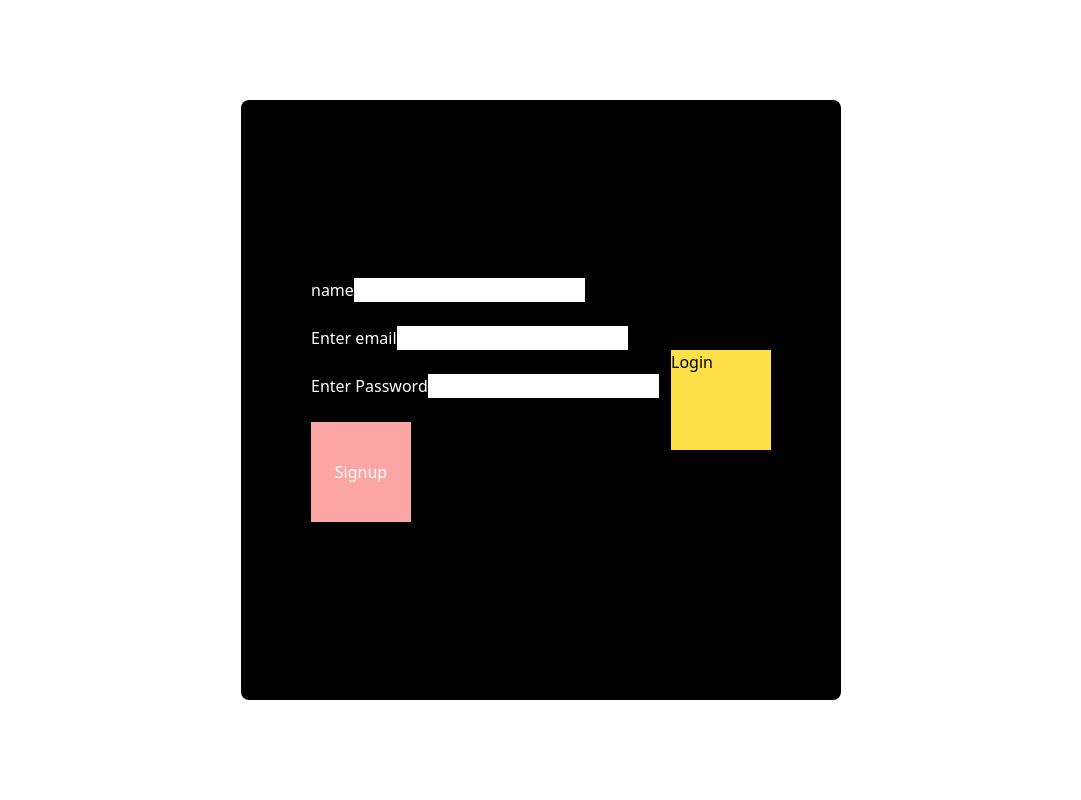
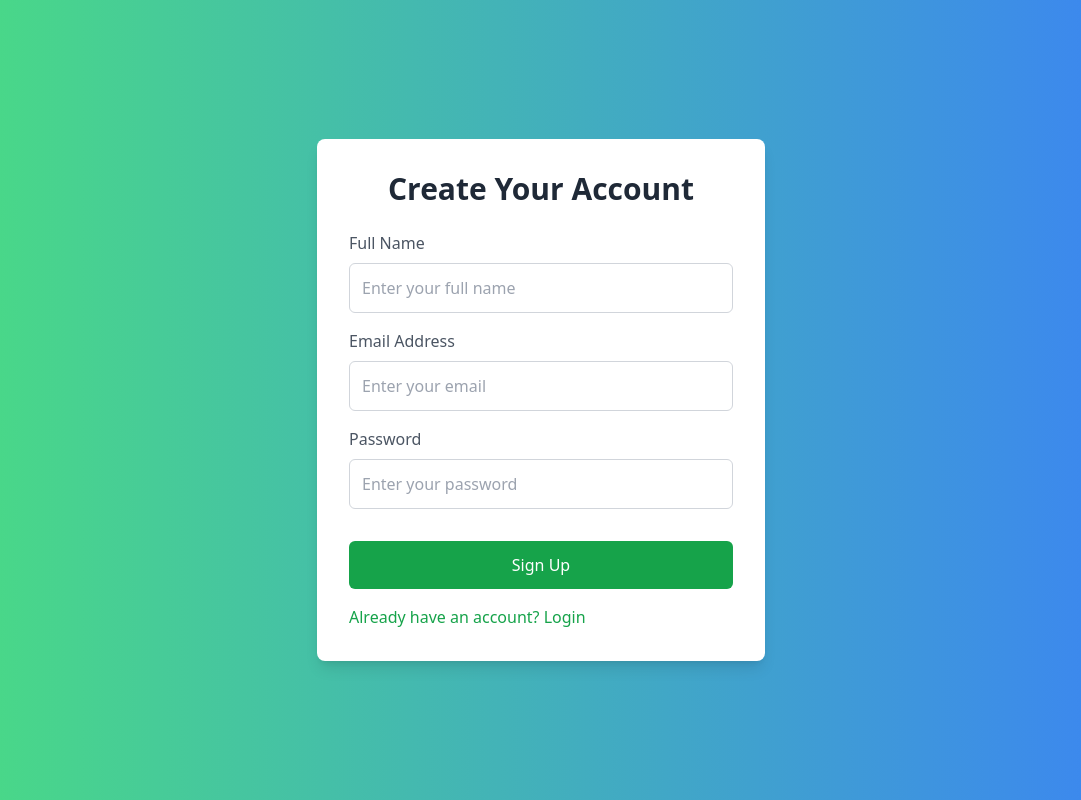
Before and after one commit to Mayankjoshi9/Connectify-ChatApp, a React (Vite) app in the folder frontend/: page /signup in a window 1280 px wide. Shown: the whole page, without its empty margins (99-1180 px from the left). Built offline with nearby package versions, Linux system fonts and the light colour scheme.

Commit message:
optimise code + create no session

```diff
--- a/frontend/src/pages/Login.jsx
+++ b/frontend/src/pages/Login.jsx
@@ -1,84 +1,100 @@
-import  { useState } from 'react'
+import { useState } from 'react';
 import { useDispatch, useSelector } from 'react-redux';
-import { login } from "../services/authAPI"
+import { login } from '../services/authAPI';
 import { Link, useNavigate } from 'react-router-dom';
-
 
 const Login = () => {
   const dispatch = useDispatch();
   const navigate = useNavigate();
   const [formData, setFormData] = useState({
-    email: "",
-    password: ""
-  })
+    email: '',
+    password: '',
+  });
   const { email, password } = formData;
 
   const changeHandler = (e) => {
-    setFormData((prevData) => (
-      {
-        ...prevData,
-        [e.target.name]: e.target.value,
-      }))
-  }
+    setFormData((prevData) => ({
+      ...prevData,
+      [e.target.name]: e.target.value,
+    }));
+  };
 
   const submitHandler = (e) => {
     e.preventDefault();
+    dispatch(login(email, password, navigate));
+  };
 
-    dispatch(login(email, password, navigate));
-
-  }
-
-  const loading = useSelector((state) => state.auth.loading)
+  const loading = useSelector((state) => state.auth.loading);
 
   return (
-    <div className='w-full h-full flex justify-center items-center'>
+    <div className="min-h-screen flex items-center justify-center bg-gradient-to-r from-blue-500 to-purple-600">
+      {loading ? (
+        <div className="text-white text-2xl">Loading...</div>
+      ) : (
+        <div className="bg-white shadow-lg rounded-lg p-8 w-full max-w-md">
+          <h2 className="text-3xl font-semibold text-center text-gray-800 mb-6">
+            Welcome Back
+          </h2>
+          <form onSubmit={submitHandler} className="flex flex-col gap-4">
+            <div className="flex flex-col">
+              <label htmlFor="email" className="text-gray-600 mb-2">
+                Email Address
+              </label>
+              <input
+                id="email"
+                type="email"
+                name="email"
+                value={email}
+                onChange={changeHandler}
+                required
+                className="p-3 rounded-md border border-gray-300 focus:outline-none focus:ring-2 focus:ring-blue-500"
+                placeholder="Enter your email"
+              />
+            </div>
 
-      {loading ? (<div className='h-full w-full text-center bg-black text-yellow-500'>Loading</div>) :
-        (<div className='w-[600px] h-[600px] bg-black rounded-lg flex justify-center items-center'>
-
-          <form onSubmit={submitHandler} className='text-white flex flex-col gap-6 w-[60%]  '>
-            <label> Enter email
+            <div className="flex flex-col">
+              <label htmlFor="password" className="text-gray-600 mb-2">
+                Password
+              </label>
               <input
-                className='text-black'
-                required
-                type='email'
-                value={email}
-                name="email"
-                onChange={changeHandler}
-              />
-            </label>
-
-            <label> Enter Password
-              <input
-                className='text-black'
-                required
-                type='text'
+                id="password"
+                type="password"
                 name="password"
                 value={password}
                 onChange={changeHandler}
+                required
+                className="p-3 rounded-md border border-gray-300 focus:outline-none focus:ring-2 focus:ring-blue-500"
+                placeholder="Enter your password"
               />
-            </label>
+            </div>
 
-
-            <button type="submit" className='w-[100px] h-[100px] bg-red-300'>
+            <button
+              type="submit"
+              className="mt-4 p-3 bg-blue-600 text-white rounded-md hover:bg-blue-700 transition duration-200"
+            >
               Login
             </button>
+          </form>
 
-            <Link to={"/resetpassword"} className='w-[100px] h-[50px] bg-pink-500'>
-              resetPassword
+          <div className="flex justify-between items-center mt-4">
+            <Link
+              to="/resetpassword"
+              className="text-blue-600 hover:underline"
+            >
+              Forgot Password?
             </Link>
 
+            <Link
+              to="/signup"
+              className="text-blue-600 hover:underline"
+            >
+              Create an Account
+            </Link>
+          </div>
+        </div>
+      )}
+    </div>
+  );
+};
 
-          </form>
-
-          <Link to="/signup" className='w-[100px] h-[100px] bg-yellow-300'>
-               Signup
-          </Link>
-        </div >
-        )
-      }
-    </div >
-  )
-}
-
-export default Login
+export default Login;
--- a/frontend/src/pages/ResetPassword.jsx
+++ b/frontend/src/pages/ResetPassword.jsx
@@ -1,45 +1,57 @@
-import { useState } from 'react'
+import { useState } from 'react';
 import { resetPasswordToken } from '../services/authAPI';
 import { useDispatch, useSelector } from 'react-redux';
 
 const ResetPassword = () => {
-  const [email, setEmail] = useState("");
+  const [email, setEmail] = useState('');
   const [emailSent, setEmailSent] = useState(false);
-  const dispatch=useDispatch();
-  const loading=useSelector((state)=>state.auth.loading);
+  const dispatch = useDispatch();
+  const loading = useSelector((state) => state.auth.loading);
+
   const submitHandler = (e) => {
     e.preventDefault();
     dispatch(resetPasswordToken(email, setEmailSent));
-  }
+  };
+
   return (
-    <div className='w-full h-full flex justify-center items-center bg-red-300'>
+    <div className="min-h-screen flex items-center justify-center bg-gradient-to-r from-green-400 to-blue-500">
       {loading ? (
-        <div className='loader'>Loading</div>
-      ) :(
-          <div className='w-full h-full bg-slate-300'>
-           <p className='text-center text-xl font-extrabold text-purple-900'>{!emailSent?"send mail":"resend mail"}</p>
-          <form onSubmit={submitHandler} className='text-black w-[80%] h-[60%] flex flex-col justify-center items-center bg-purple-300  gap-6   '>
-            {!emailSent && (<label>email
-              <input
-                className='text-black'
-                required
-                name='email'
-                type='email'
-                value={email}
-                onChange={(e) => {
-                  setEmail(e.target.value);
-                }}
-              />
-            </label>
+        <div className="text-white text-2xl">Loading...</div>
+      ) : (
+        <div className="bg-white shadow-lg rounded-lg p-8 w-full max-w-md">
+          <h2 className="text-3xl font-semibold text-center text-gray-800 mb-6">
+            {emailSent ? 'Resend Password Reset Email' : 'Reset Your Password'}
+          </h2>
+          <form onSubmit={submitHandler} className="flex flex-col gap-4">
+            {!emailSent && (
+              <div className="flex flex-col">
+                <label htmlFor="email" className="text-gray-600 mb-2">
+                  Email Address
+                </label>
+                <input
+                  id="email"
+                  type="email"
+                  name="email"
+                  value={email}
+                  onChange={(e) => setEmail(e.target.value)}
+                  required
+                  className="p-3 rounded-md border border-gray-300 focus:outline-none focus:ring-2 focus:ring-green-500"
+                  placeholder="Enter your email"
+                />
+              </div>
             )}
 
-            <button className='w-[100px] h-[50px] bg-slate-400' type='submit'>{!emailSent?"Send Email":"Resend Email"}</button>
+            <button
+              type="submit"
+              className="mt-4 p-3 bg-green-600 text-white rounded-md hover:bg-green-700 transition duration-200"
+            >
+              {emailSent ? 'Resend Email' : 'Send Email'}
+            </button>
           </form>
-          </div>
-        )}
+        </div>
+      )}
+    </div>
+  );
+};
 
-    </div>
-  )
-}
-
-export default ResetPassword
+export default ResetPassword;
--- a/frontend/src/pages/Signup.jsx
+++ b/frontend/src/pages/Signup.jsx
@@ -1,98 +1,113 @@
-import { useState } from 'react'
+import { useState } from 'react';
 import { useDispatch, useSelector } from 'react-redux';
-import { sendOtp} from "../services/authAPI"
+import { sendOtp } from '../services/authAPI';
 import { Link, useNavigate } from 'react-router-dom';
 import { setSignupData } from '../slices/auth';
-
 
 const Signup = () => {
   const dispatch = useDispatch();
   const navigate = useNavigate();
 
   const [formData, setFormData] = useState({
-    name:"",
-    email: "",
-    password: ""
-  })
-  const { name,email, password } = formData;
+    name: '',
+    email: '',
+    password: '',
+  });
+  const { name, email, password } = formData;
 
   const changeHandler = (e) => {
-    setFormData((prevData) => (
-      {
-        ...prevData,
-        [e.target.name]: e.target.value,
-      }))
-  }
+    setFormData((prevData) => ({
+      ...prevData,
+      [e.target.name]: e.target.value,
+    }));
+  };
 
   const submitHandler = (e) => {
     e.preventDefault();
 
     dispatch(setSignupData(formData));
-    dispatch(sendOtp(email,navigate));
-    setFormData({name:"",email:"",password:""});
+    dispatch(sendOtp(email, navigate));
+    setFormData({ name: '', email: '', password: '' });
     setSignupData(formData);
-  }
+  };
 
-  const loading = useSelector((state) => state.auth.loading)
+  const loading = useSelector((state) => state.auth.loading);
 
   return (
-    <div className='w-full h-full flex justify-center items-center'>
+    <div className="min-h-screen flex items-center justify-center bg-gradient-to-r from-green-400 to-blue-500">
+      {loading ? (
+        <div className="text-white text-2xl">Loading...</div>
+      ) : (
+        <div className="bg-white shadow-lg rounded-lg p-8 w-full max-w-md">
+          <h2 className="text-3xl font-semibold text-center text-gray-800 mb-6">
+            Create Your Account
+          </h2>
+          <form onSubmit={submitHandler} className="flex flex-col gap-4">
+            <div className="flex flex-col">
+              <label htmlFor="name" className="text-gray-600 mb-2">
+                Full Name
+              </label>
+              <input
+                id="name"
+                type="text"
+                name="name"
+                value={name}
+                onChange={changeHandler}
+                required
+                className="p-3 rounded-md border border-gray-300 focus:outline-none focus:ring-2 focus:ring-green-500"
+                placeholder="Enter your full name"
+              />
+            </div>
 
-      {loading ? (<div className='h-full w-full text-center bg-black text-yellow-500'>Loading</div>) :
-        (<div className='w-[600px] h-[600px] bg-black rounded-lg flex justify-center items-center'>
+            <div className="flex flex-col">
+              <label htmlFor="email" className="text-gray-600 mb-2">
+                Email Address
+              </label>
+              <input
+                id="email"
+                type="email"
+                name="email"
+                value={email}
+                onChange={changeHandler}
+                required
+                className="p-3 rounded-md border border-gray-300 focus:outline-none focus:ring-2 focus:ring-green-500"
+                placeholder="Enter your email"
+              />
+            </div>
 
-          <form onSubmit={submitHandler} className='text-white flex flex-col gap-6 w-[60%]  '>
-            <label>name
-               <input
-                className='text-black'
-                required
-                type='text'
-                value={name}
-                name="name"
-                onChange={changeHandler}
-               />
-
-            </label>
-            <label> Enter email
+            <div className="flex flex-col">
+              <label htmlFor="password" className="text-gray-600 mb-2">
+                Password
+              </label>
               <input
-                className='text-black'
-                required
-                type='email'
-                value={email}
-                name="email"
-                onChange={changeHandler}
-              />
-            </label>
-
-            <label> Enter Password
-              <input
-                className='text-black'
-                required
-                type='text'
+                id="password"
+                type="password"
                 name="password"
                 value={password}
                 onChange={changeHandler}
+                required
+                className="p-3 rounded-md border border-gray-300 focus:outline-none focus:ring-2 focus:ring-green-500"
+                placeholder="Enter your password"
               />
-            </label>
+            </div>
 
-
-            <button type="submit" className='w-[100px] h-[100px] bg-red-300'>
-              Signup
+            <button
+              type="submit"
+              className="mt-4 p-3 bg-green-600 text-white rounded-md hover:bg-green-700 transition duration-200"
+            >
+              Sign Up
             </button>
-
-
           </form>
 
-          <Link to="/login" className='w-[100px] h-[100px] bg-yellow-300'>
-               Login
-          </Link>
-        </div >
-        )
-      }
+          <div className="flex justify-between items-center mt-4">
+            <Link to="/login" className="text-green-600 hover:underline">
+              Already have an account? Login
+            </Link>
+          </div>
+        </div>
+      )}
+    </div>
+  );
+};
 
-
-    </div >
-  )
-}
-
-export default Signup
+export default Signup;
--- a/frontend/src/services/messageAPI.jsx
+++ b/frontend/src/services/messageAPI.jsx
@@ -16,12 +16,9 @@ export function fetchMessages(id,token){
                 }
             });
 
-
-
             if(!response.data.success){
                 throw new Error(response.data.message);
             }
-
             dispatch(setMessage(response.data.body));
 
         } catch (error) {
```
Also changed, not shown: frontend/src/App.css (+20 -0 lines), frontend/src/components/chat/NoSession.jsx (+11 -7 lines), frontend/src/components/chat/Profile.jsx (deleted, +0 -10 lines), frontend/src/components/common/ProfileComp.jsx (added, +41 -0 lines).
